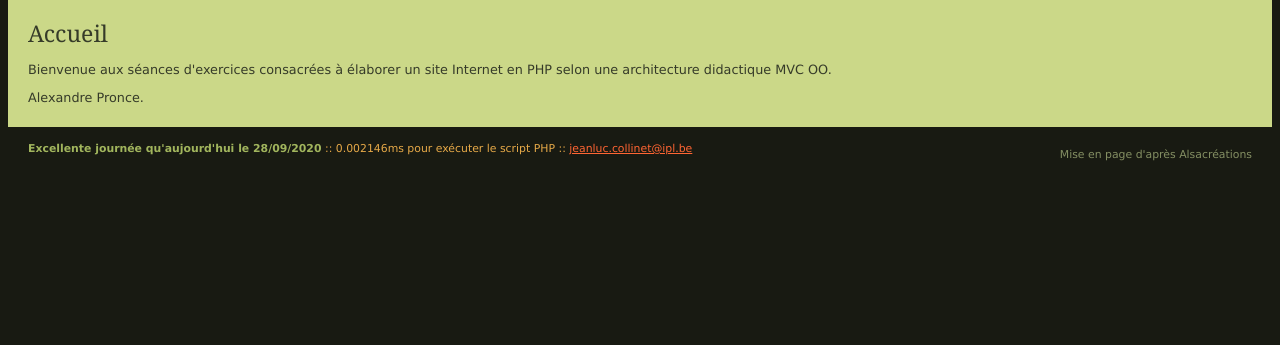
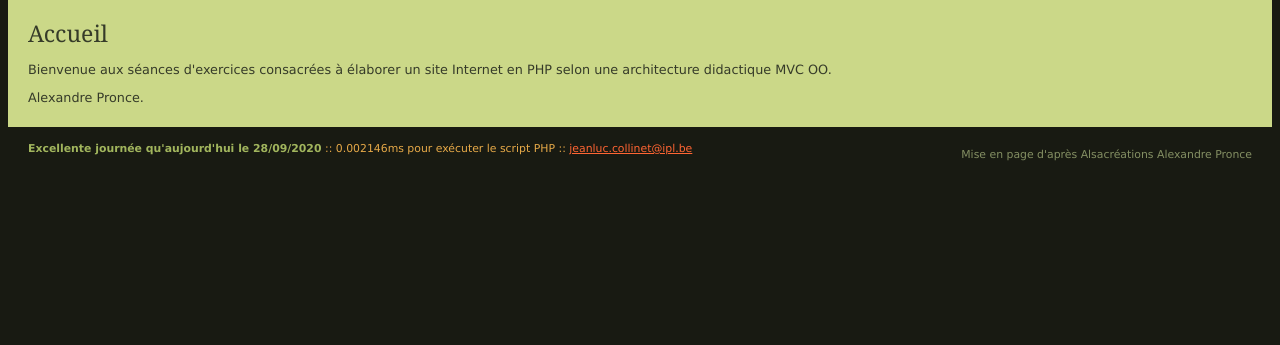
Before and after one commit to AlexandrePronce/siteBonneNouvelles, a PHP site: page / in a window 1280 px wide. Shown: the part 158-503 px from the top of the page. Run offline with PHP 8.4, Linux system fonts and the light colour scheme.

Commit message:
Update footer.php (#1)

```diff
--- a/views/footer.php
+++ b/views/footer.php
@@ -7,6 +7,7 @@
 	        <a href="mailto:<?php echo EMAIL ?>"><?php echo EMAIL ?></a>
 			<p id="copyright">Mise en page d'après
 				<a href="http://www.alsacreations.com/tutoriels/">Alsacréations</a>
+				Alexandre Pronce
 			</p>
 		</div><!-- #pied -->
 	</div><!-- #global -->
```
